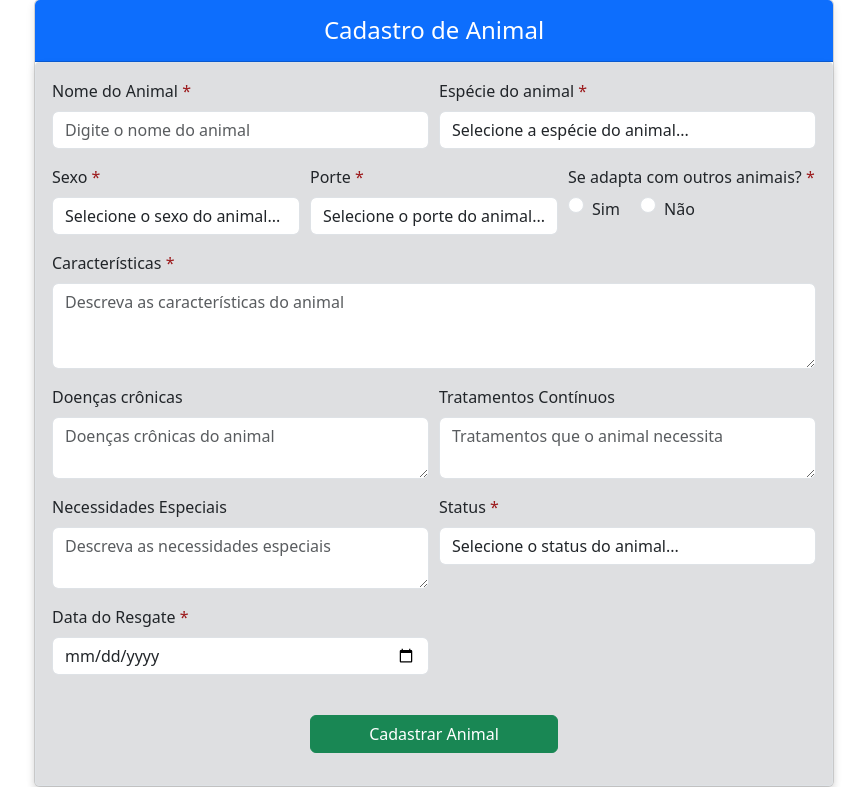
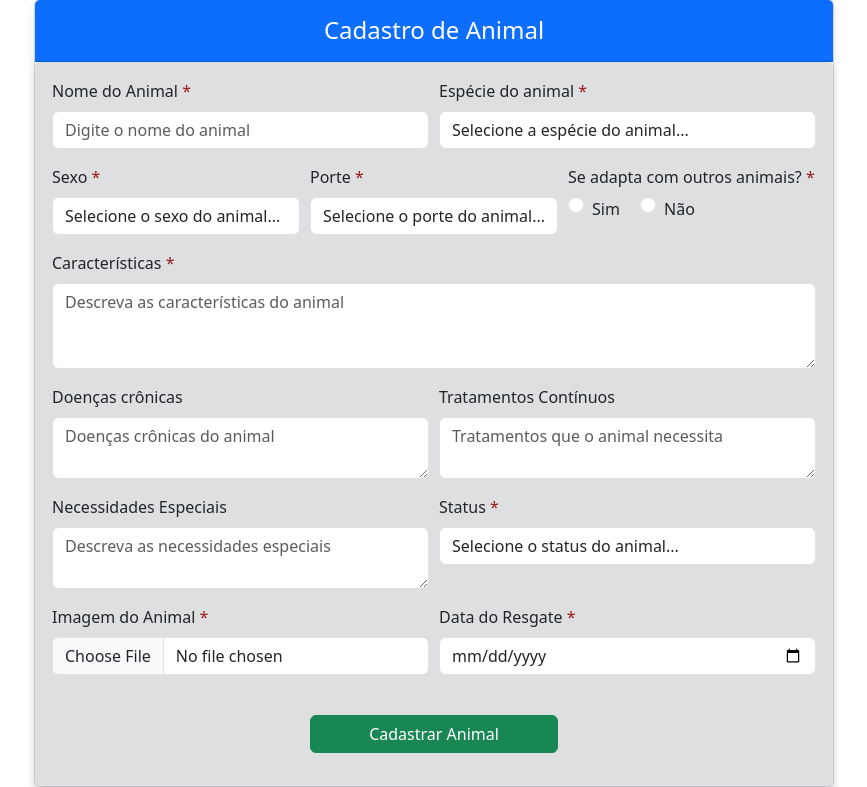
Before and after one commit to joaoflorao/street_pets_rescue, a Flask app: page /animal/register in a window 1280 px wide. Shown: the part 107-894 px from the top of the page, without its empty margins (206-1073 px from the left). Run offline with Flask 3, Linux system fonts and the light colour scheme; the visitor is signed in with stand-in values (Sample User, id 1); some libraries are stand-ins or nearby versions.

Commit message:
[IMP] Implementação do campo imagem no cadastro do animal

```diff
--- a/app/controllers/animal_controller.py
+++ b/app/controllers/animal_controller.py
@@ -20,19 +20,30 @@ def register():
     animal_type = data.get("nAnimalSpecies")
     animal_sex = data.get("nAnimalSex")
     animal_size = data.get("nAnimalSize")
-    animal_adapt = bool(data.get("nAdaptOthersAnimals", type=int))
+    animal_adapt = data.get("nAdaptOthersAnimals", type=int)
     characteristics = data.get("nCharacteristics")
     health_needs = data.get("nHealthNeeds")
     continuous_treatments = data.get("nContinuousTreatments")
     special_needs = data.get("nSpecialNeeds")
     animal_status = data.get("nAnimalStatus")
     rescue_date = data.get("nRescueDate")
+    animal_image = request.files["nAnimalImage"]
 
-    animal_service.register_animal(
-        animal_name, animal_type, animal_sex, animal_size, animal_adapt,
+    new_animal = animal_service.register_animal(
+        animal_name, animal_type, animal_sex, animal_size, bool(animal_adapt),
         characteristics, health_needs, continuous_treatments,
-        special_needs, animal_status, rescue_date
+        special_needs, animal_status, rescue_date, animal_image.read()
     )
+    animal_id = new_animal.id
+    session['animal_id'] = animal_id
+
+    register_status = "Animal cadastrado"
+    rescue_status = "Animal resgatado"
+
+    animal_history_service.add_animal_event_history(animal_id, EventType.register.value,
+                                                    register_status, datetime.utcnow())
+    animal_history_service.add_animal_event_history(animal_id, EventType.rescued.value,
+                                                    rescue_status, rescue_date)
 
     flash("Animal cadastrado com sucesso!", "success")
     return redirect(url_for("animal.animals_list"))
@@ -46,7 +57,7 @@ def animals_list():
 
     animal_status = data.get("nAnimalStatus", type=str, default=AnimalStatus.available.value)
     if request.method == "GET":
-        custom_filter = session.get('user_preferences_filter')
+        custom_filter = session.get("user_preferences_filter")
 
         animals_list = animal_service.get_animals_by_user_preference(custom_filter, animal_status)
         return render_template("list_animal.html", animals_list=animals_list, status_list=status_list)
@@ -54,19 +65,19 @@ def animals_list():
     animal_species = data.get("nSpecies")
     animal_size = data.get("nSize")
     animal_sex = data.get("nSex")
-    accept_animal_with_continuous_treatment = bool(data.get("nTreatment", type=int))
-    accept_animal_with_chronic_illness = bool(data.get("nChronicIllness", type=int))
-    tutor_owns_animals = bool(data.get("nHaveAnimals", type=int))
-    tutor_has_time_availability = bool(data.get("nTimeAvailability", type=int))
+    accept_animal_with_continuous_treatment = data.get("nTreatment", type=int)
+    accept_animal_with_chronic_illness = data.get("nChronicIllness", type=int)
+    tutor_owns_animals = data.get("nHaveAnimals", type=int)
+    tutor_has_time_availability = data.get("nTimeAvailability", type=int)
 
     user_preferences_filter = {
         "animal_species": animal_species,
         "animal_size": animal_size,
         "animal_sex": animal_sex,
-        "tutor_time_availability": tutor_has_time_availability,
-        "tutor_owns_animals": tutor_owns_animals,
-        "accept_animal_with_chronic_illness": accept_animal_with_chronic_illness,
-        "accept_animal_with_continuous_treatment": accept_animal_with_continuous_treatment
+        "tutor_time_availability": bool(tutor_has_time_availability),
+        "tutor_owns_animals": bool(tutor_owns_animals),
+        "accept_animal_with_chronic_illness": bool(accept_animal_with_chronic_illness),
+        "accept_animal_with_continuous_treatment": bool(accept_animal_with_continuous_treatment)
     }
     session['user_preferences_filter'] = user_preferences_filter
 
@@ -95,12 +106,9 @@ def animal_detail():
 @bp.route("/adopt", methods=["POST"])
 @login_required
 def adopt_animal():
-    data = request.form
-    animal_id = data.get("nAnimalId", type=int)
-    if not animal_id:
-        animal_id = int(session['animal_id'])
+    animal_id = int(session['animal_id'])
 
-    user_filter = session.get('user_preferences_filter')
+    user_filter = session.get("user_preferences_filter")
     animal = animal_service.get_animal_by_id(animal_id)
     if animal.status.value != "Disponivel":
         message = f"O animal não está disponível para adoção ou já foi adotado por outra pessoa!"
@@ -108,12 +116,14 @@ def adopt_animal():
         return render_template("detail_animal.html", animal=animal)
 
     user_animals_list = user_service.get_animals_by_user(current_user.id)
-    if not animal.animal_adapt and (user_animals_list or user_filter.get('tutor_owns_animals')):
+    tutor_owns_animals = user_filter.get("tutor_owns_animals")
+    if not animal.animal_adapt and (user_animals_list or tutor_owns_animals):
         message = f"Infelizmente {animal.name} não se adapta com animais, e você já possui animais!"
         flash(message, "warning")
         return render_template("detail_animal.html", animal=animal)
 
-    if not user_filter.get('tutor_time_availability') and animal.continuous_treatments:
+    tutor_has_time_availability = user_filter.get("tutor_time_availability")
+    if not tutor_has_time_availability and animal.continuous_treatments:
         message = f"Esse animal exige cuidados constantes e você não possui tempo livre!"
         flash(message, "warning")
         return render_template("detail_animal.html", animal=animal)
@@ -121,11 +131,10 @@ def adopt_animal():
     new_animal_status = "Adotado"
     animal = animal_service.update_animal_status(animal_id, new_animal_status)
 
-    session['animal_id'] = animal_id
     event_description = "Animal adotado."
     animal_history_service.add_animal_event_history(animal_id, EventType.status,
                                                     event_description, datetime.utcnow())
     user_service.adopt_animal(current_user, animal)
 
     flash(f"Parabéns! Você adotou o {animal.name}!", "success")
-    return redirect(url_for("animal.detail"))
+    return redirect(url_for("animal.animal_detail"))
--- a/app/models/event_type.py
+++ b/app/models/event_type.py
@@ -7,3 +7,6 @@ class EventType(enum.Enum):
     location = "Localização"
     vaccine = "Vacinação"
     status = "Alteração de status"
+    rescued = "Resgate"
+    adoption_monitoring = "Acompanhamento de adoção"
+    return_of_adopted_animal = "Devolução de animal adotado"
--- a/app/static/js/script.js
+++ b/app/static/js/script.js
@@ -56,7 +56,7 @@ function toggleStatusInput() {
     let statusSelect = document.getElementById("status");
 
     statusSelectGroup.style.display = "none";
-    if (actionType === "Alteração de status") {
+    if (actionType === "Alteração de status" || actionType === "Devolução de animal adotado") {
         statusSelect.required = true;
         statusSelectGroup.style.display = "block";
     }
@@ -83,3 +83,15 @@ function confirmSubmit(event, msgText) {
         }
     });
 }
+
+function checkFileSize() {
+    const fileInput = document.getElementById('animal_image');
+    const file = fileInput.files[0];
+    const maxSize = 25 * 1024 * 1024;
+
+    if (file.size > maxSize) {
+        alert('O arquivo deve ter no máximo 25 MB.');
+        return false;
+    }
+    return true;
+}
--- a/app/templates/animal_history.html
+++ b/app/templates/animal_history.html
@@ -21,7 +21,7 @@
                                 <th>Sexo</th>
                                 <th>Status</th>
                                 <th>Data de Resgate</th>
-                                <th>Data de Registro</th>
+                                <th>Data de Cadastro</th>
                             </tr>
                         </thead>
                         <tbody>
@@ -80,7 +80,7 @@
                                     onchange="toggleStatusInput()">
                                 <option value="" selected disabled>Selecione o tipo do evento...</option>
                                 {% for action_type in action_types_list %}
-                                    {% if action_type != action_types_list.register %}
+                                    {% if action_type not in (action_types_list.register, action_types_list.rescued) %}
                                         <option value="{{ action_type.value }}">{{ action_type.value }}</option>
                                     {% endif %}
                                 {% endfor %}
--- a/app/templates/register_animal.html
+++ b/app/templates/register_animal.html
@@ -20,7 +20,7 @@
         </h4>
     </div>
     <div class="card-body animal-card">
-        <form action="/animal/register" method="POST"
+        <form action="/animal/register" method="POST" enctype="multipart/form-data"
               onsubmit="return confirmSubmit(event, 'Deseja Cadastrar o animal?');">
             <div class="form-row">
                 <div class="form-group col-md-6">
@@ -125,12 +125,13 @@
                 </div>
             </div>
             <div class="form-row">
-                <!--<div class="form-group col-md-6">
+                <div class="form-group col-md-6">
                     <label for="animal_image" class="form-label required-field">
                         Imagem do Animal
                     </label>
-                    <input type="file" class="form-control" id="animal_image" name="nAnimalImage" accept="image/*" required>
-                </div>-->
+                    <input type="file" class="form-control" id="animal_image"
+                           name="nAnimalImage" accept="image/*" required onchange="checkFileSize()">
+                </div>
                 <div class="form-group col-md-6">
                     <label for="rescue_date" class="form-label required-field">
                         Data do Resgate
```
Also changed, not shown: app/models/animal.py (+11 -1 lines), app/templates/detail_animal.html (+4 -1 lines), app/templates/list_animal.html (+2 -1 lines).
